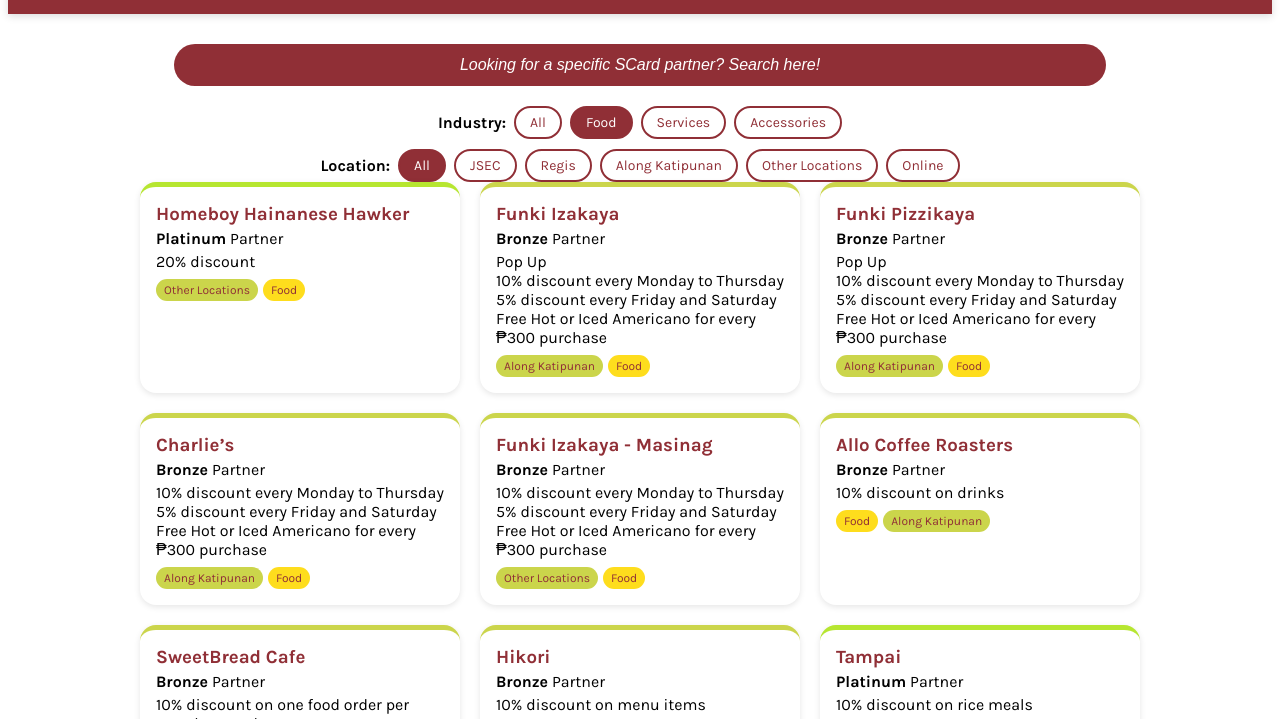
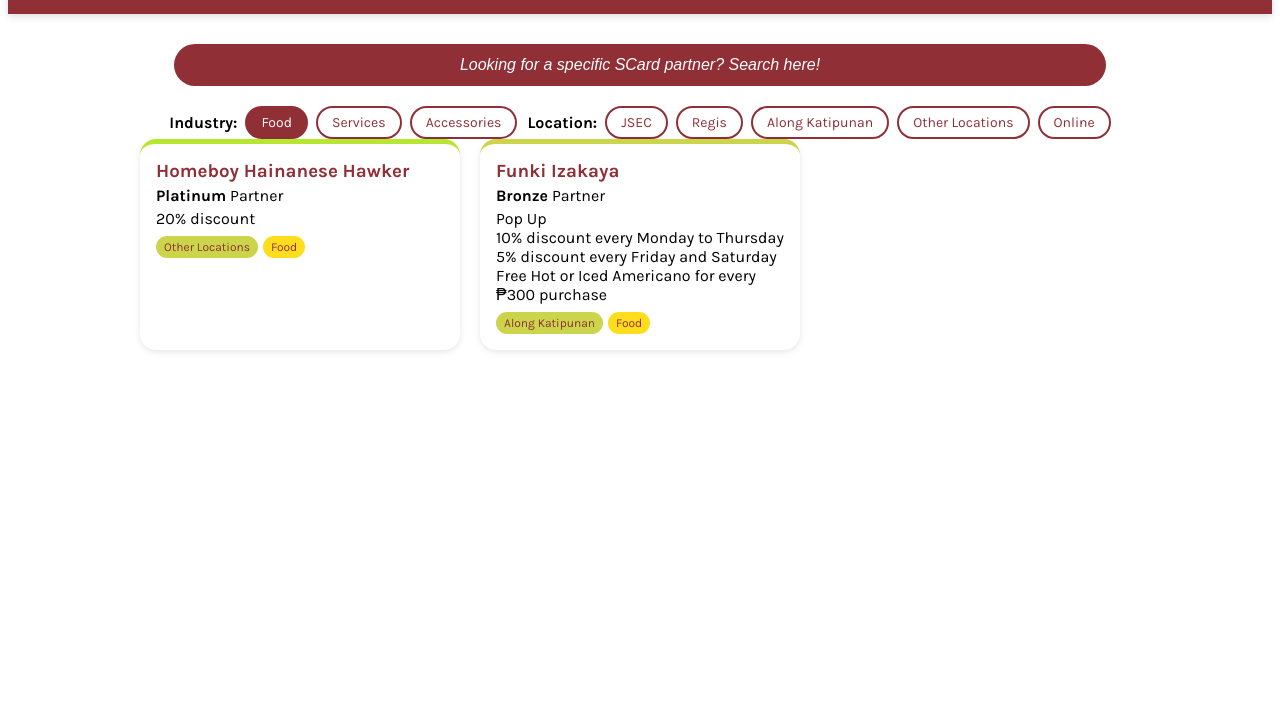
Before and after one commit to gabayscard-code/SCard-2526, a plain HTML site: page sample.html in a window 1280 px wide. Both pictures are taken after a click on the button "Food". Shown: the part 78-797 px from the top of the page. Drawn offline with Linux system fonts and the light colour scheme; a web font is replaced by a local one.

Commit message:
Update sample.html

```diff
--- a/sample.html
+++ b/sample.html
@@ -187,14 +187,12 @@
   <div id="filters" style="display:flex; flex-wrap:wrap; justify-content:center; gap:10px;">
     <div style="display:flex; gap:8px; flex-wrap:wrap; align-items:center;">
       <strong>Industry:</strong>
-      <button class="filter-btn" data-filter="All" data-group="industry">All</button>
       <button class="filter-btn" data-filter="Food" data-group="industry">Food</button>
       <button class="filter-btn" data-filter="Services" data-group="industry">Services</button>
       <button class="filter-btn" data-filter="Accessories" data-group="industry">Accessories</button>
     </div>
     <div style="display:flex; gap:8px; flex-wrap:wrap; align-items:center;">
       <strong>Location:</strong>
-      <button class="filter-btn" data-filter="All" data-group="location">All</button>
       <button class="filter-btn" data-filter="JSEC" data-group="location">JSEC</button>
       <button class="filter-btn" data-filter="Regis" data-group="location">Regis</button>
       <button class="filter-btn" data-filter="Along Katipunan" data-group="location">Along Katipunan</button>
@@ -213,39 +211,16 @@
 </div>
 
 <script>
-// Partners array same as previous
 const partners = [
   { name:"Kindred", tier:"Platinum", discount: ["40% discount on medical consultations to new customers","30% discount to medical consultations to old customers"], filters:["Services","Other Locations"], googleMapsLink: "https://www.google.com/maps/place/Kindred+Clinic+-+Ayala+Malls+Vertis+North/@14.6527487,121.0314856,17z/data=!3m1!4b1!4m6!3m5!1s0x3397b7948a4a6e13:0xea69c53c7173917c!8m2!3d14.6527488!4d121.0363565!16s%2Fg%2F11w8rzb4s2?hl=en-US&entry=ttu&g_ep=EgoyMDI1MTEwNC4xIKXMDSoASAFQAw%3D%3D" },
   { name:"Homeboy Hainanese Hawker", tier:"Platinum", discount:"20% discount", filters:["Other Locations","Food"] },
   { name:"Funki Izakaya", tier:"Bronze", discount:["Pop Up", "10% discount every Monday to Thursday","5% discount every Friday and Saturday","Free Hot or Iced Americano for every ₱300 purchase"], filters:["Along Katipunan","Food"] },
-  { name:"Funki Pizzikaya", tier:"Bronze", discount:["Pop Up", "10% discount every Monday to Thursday","5% discount every Friday and Saturday","Free Hot or Iced Americano for every ₱300 purchase"], filters:["Along Katipunan","Food"] },
-  { name:"Charlie’s", tier:"Bronze", discount:["10% discount every Monday to Thursday","5% discount every Friday and Saturday","Free Hot or Iced Americano for every ₱300 purchase"], filters:["Along Katipunan","Food"] },
-  { name:"Funki Izakaya - Masinag", tier:"Bronze", discount:["10% discount every Monday to Thursday","5% discount every Friday and Saturday","Free Hot or Iced Americano for every ₱300 purchase"], filters:["Other Locations","Food"] },
-  { name:"Anytime Fitness", tier:"Platinum", discount:["38% discount on the Regular Enrollment Package","Tiered discounts on Personal Training Packages"], filters:["Along Katipunan","Services"] },
-  { name:"Allo Coffee Roasters", tier:"Bronze", discount:"10% discount on drinks", filters:["Food","Along Katipunan"] },
-  { name:"SweetBread Cafe", tier:"Bronze", discount: ["10% discount on one food order per member per day", "10% discount on one drink order per member per day"] , filters:["Food","Others"] },
-  { name:"Potico.ph", tier:"Platinum", discount:"30% discount with free shipping (ADMUGABAY30), valid for multiple uses with a maximum discount of Php 250.00", filters:["Accessories","Other Locations", "Online"] },
-  { name:"FlowerStore", tier:"Platinum", discount:"20% discount with free shipping (ADMUGABAY20), valid for multiple uses with a maximum discount of Php 200.00", filters:["Accessories","Other Locations", "Online"] },
-  { name:"Hikori", tier:"Bronze", discount:"10% discount on menu items", filters:["Food","JSEC"] },
-  { name:"Tampai", tier:"Platinum", discount:"10% discount on rice meals", filters:["Food","JSEC"] },
-  { name:"Lami", tier:"Gold", discount:"15% discount on menu items", filters:["Food","JSEC"] },
-  { name:"Beanleaf", tier:"Bronze", discount:"10% discount on menu items with Php 120.00 minimum purchase", filters:["Food","Along Katipunan"] },
-  { name:"PC Formula", tier:"Gold", discount:"15% discount on services", filters:["Services","Other Locations"] },
-  { name:"Mason's Cafe", tier:"Bronze", discount:"10% discount on all products", filters:["Food","Along Katipunan"] },
-  { name:"Neolivbrews", tier:"Bronze", discount:"10% discount on drinks", filters:["Food","Along Katipunan"] },
-  { name:"Chicken United", tier:"Gold", discount:"15% discount on all products", filters:["Food","Along Katipunan"] },
-  { name:"Yummy Tokyo", tier:"Gold", discount:"15% discount on all regular priced items", filters:["Food","Regis"] },
-  { name:"Namit Gid Ya", tier:"Gold", discount:"15% discount on all menu items", filters:["Food","JSEC"] },
-  { name:"LA Sauce Sneaker laundry Katiipunan", tier:"Bronze", discount:"10% discount on services", filters:["Service","Along Katipunan"] },
-  { name:"Enrico's", tier:"Bronze", discount:"10% discount", filters:["Food","Along Katipunan"] },
-  { name:"Benny Coffee & Brunch", tier:"Bronze", discount:"10% discount", filters:["Food","Along Katipunan"] },
-  { name:"Cozi Studios", tier:"Platinum", discount:"20% discount", filters:["Accessories","Other Location", "Online"] },
-  { name:"Brucal Dental Studios", tier:"Platinum", discount:"20% discount on services", filters:["Services","Along Katipunan"] },
-  { name:"Kim's Ramyun - Regis Center", tier:"Bronze", discount:"10% discount", filters:["Food","Regis"] },
+  // ... other partners ...
 ];
 
 const cardContainer = document.getElementById("cardContainer");
 const pagination = document.getElementById("pagination");
+
 let currentPage = 1;
 const cardsPerPage = 9;
 let filteredPartners = [...partners];
@@ -265,21 +240,25 @@
       position:relative;
       cursor:pointer;
       overflow:hidden;
-    " ${p.googleMapsLink ? `data-link="${p.googleMapsLink}"` : ''}>
-      ${p.googleMapsLink ? `<div class="overlay" style="
+    " data-link="${p.googleMapsLink ? p.googleMapsLink : ''}">
+      ${
+        p.googleMapsLink
+        ? `<div class="overlay" style="
             position:absolute;
             top:0; left:0; right:0; bottom:0;
             display:flex;
             justify-content:center;
             align-items:center;
-        background:rgba(0,0,0,0.5);
+            background:rgba(0,0,0,0.6);
             color:white;
             font-weight:700;
             font-size:18px;
             opacity:0;
             transition:opacity 0.3s;
             z-index:2;
-      ">📍 View on Maps</div>` : ''}
+          ">📍 View on Maps</div>`
+        : ''
+      }
       <h3 style="margin:0; font-weight:700; color:#902f36;">${p.name}</h3>
       <p style="margin:4px 0;"><strong>${p.tier}</strong> Partner</p>
       <div style="margin:4px 0;">
@@ -301,10 +280,9 @@
     </div>
   `).join('');
 
-  // Hover & click listeners only if overlay exists
   document.querySelectorAll('.partner-card').forEach(card => {
     const overlay = card.querySelector('.overlay');
-    if(overlay) {
+    if (overlay) {
       card.addEventListener('mouseenter', () => { if(window.innerWidth>600) overlay.style.opacity=1; });
       card.addEventListener('mouseleave', () => { overlay.style.opacity=0; });
       card.addEventListener('click', () => { window.open(card.dataset.link, '_blank'); });
@@ -330,7 +308,7 @@
 
 function filterCards() {
   const search = document.getElementById("searchInput").value.toLowerCase();
-  const activeFilters = Array.from(document.querySelectorAll(".filter-btn.active:not([data-filter='All'])"))
+  const activeFilters = Array.from(document.querySelectorAll(".filter-btn.active"))
                             .map(btn => btn.dataset.filter);
 
   filteredPartners = partners.filter(p => {
@@ -364,34 +342,12 @@
 
 document.getElementById("searchInput").addEventListener("input", filterCards);
 
-// Filter button logic
+// Filter button toggle
 document.querySelectorAll(".filter-btn").forEach(btn => {
   btn.addEventListener("click", () => {
-    const group = btn.dataset.group;
-    const allBtn = document.querySelector(`.filter-btn[data-filter='All'][data-group='${group}']`);
-
-    if (btn.dataset.filter === "All") {
-      // Select All, deselect other buttons in group
-      document.querySelectorAll(`.filter-btn[data-group='${group}']`).forEach(b => b.classList.remove("active"));
-      btn.classList.add("active");
-    } else {
-      btn.classList.toggle("active");
-      allBtn.classList.remove("active");
-
-      const activeBtns = document.querySelectorAll(`.filter-btn.active[data-group='${group}']:not([data-filter='All'])`);
-      if (activeBtns.length === 0) allBtn.classList.add("active");
-      if (activeBtns.length > 1) {
-        // Allow only one selection per group (besides "All")
-        activeBtns.forEach((b, idx) => { if(idx>0) b.classList.remove("active"); });
-      }
-    }
+    btn.classList.toggle("active"); // tap toggles selection
     filterCards();
   });
-});
-
-// Preselect "All" for both groups on page load
-window.addEventListener("DOMContentLoaded", () => {
-  document.querySelectorAll(".filter-btn[data-filter='All']").forEach(b => b.classList.add("active"));
 });
 
 // Initial render
@@ -457,16 +413,16 @@
 
 @media (max-width: 600px) {
   #filters {
-    flex-direction: row;
-    flex-wrap: wrap;
+    flex-direction: row; /* keep as row */
+    flex-wrap: wrap;     /* allow wrapping to next line if needed */
     justify-content: center;
-    gap: 7px;
+    gap: 7px;            /* slightly smaller gap for mobile */
   }
 
   .filter-btn {
-    flex: 1 1 auto;
-    max-width: 40%;
-    font-size: 12px;
+    flex: 1 1 auto;      /* let buttons shrink and wrap nicely */
+    max-width: 40%;      /* max two per row */
+    font-size: 12px;     /* slightly smaller font */
     padding: 5px 9px;
   }
 
```
Lines whose indentation alone changed are shown as unchanged.
